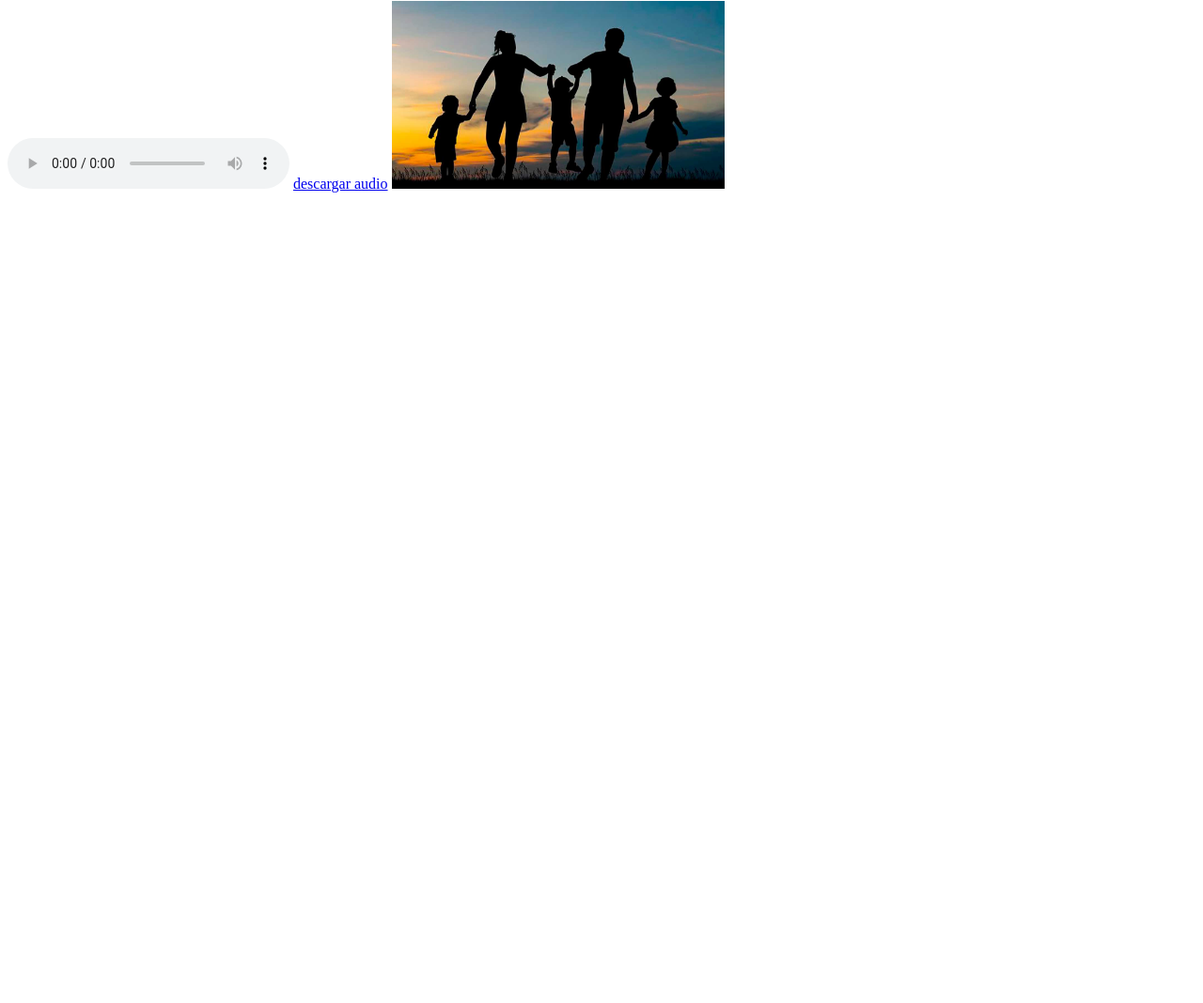
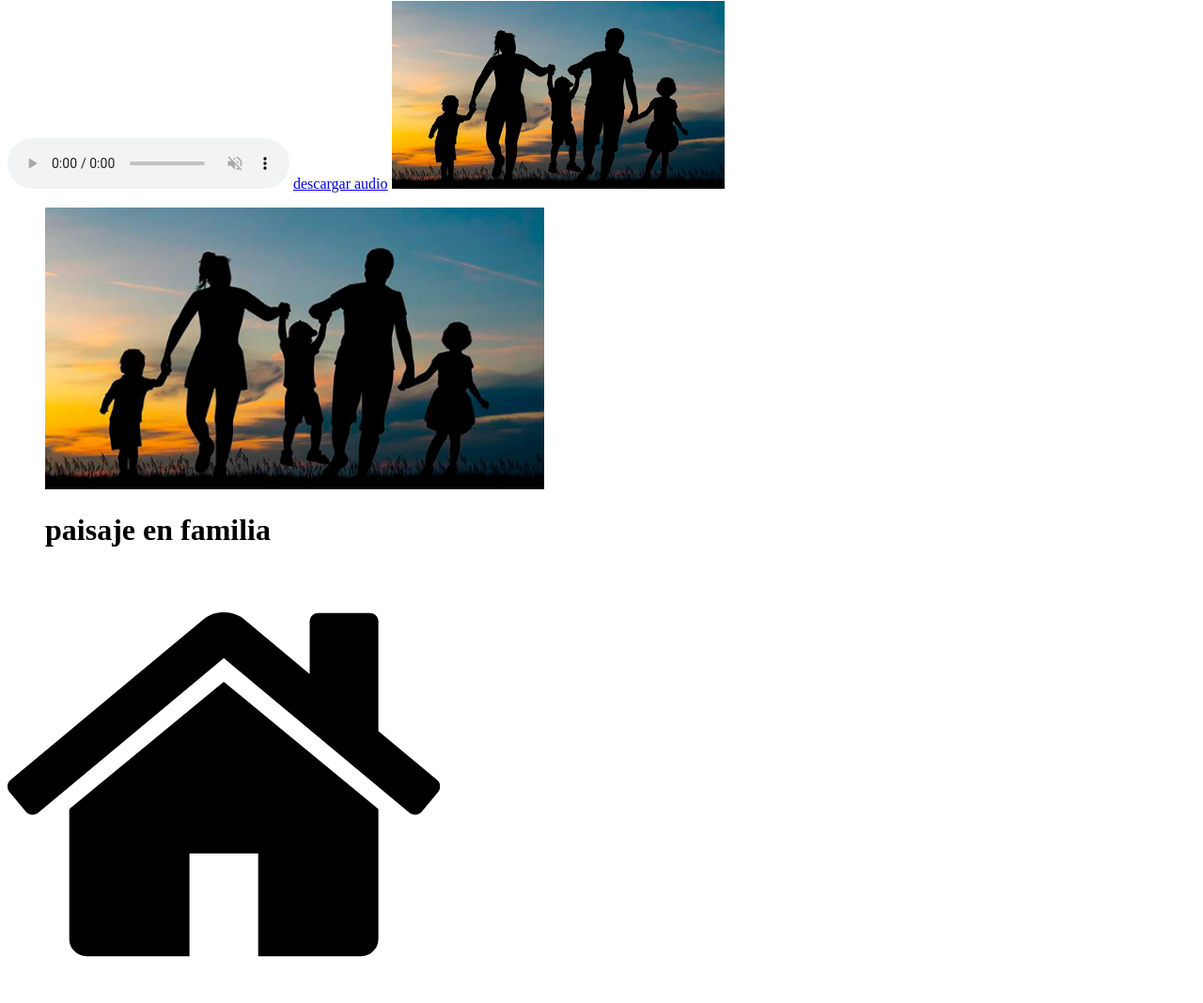
Before and after one commit to alucardkiba1/project-2, a plain HTML site: page index.html in a window 1280 px wide. Shown: the part 1294-2362 px from the top of the page at 94% size. Before the commit the page ends 1507 px from the top, so only its background shows below. Drawn offline with Linux system fonts and the light colour scheme.

Commit message:
hacer correcciones faltantes en el html

```diff
--- a/index.html
+++ b/index.html
@@ -25,7 +25,7 @@
     <section>
         <article>
             <h5> acerca de mi </h5>
-            <p> Hola soy Marisell</p>
+            <p> Hola soy jhon</p>
         </article>
     </section>
 
@@ -57,6 +57,7 @@
          src="./video/flower.webm"
          controls
          autoplay
+         muted
          loop
          height="300">
     </video>
@@ -65,6 +66,7 @@
         src="./audio/t-rex-roar.mp3"
         controls
         autoplay
+        muted
         controlslist="nodownload">
     </audio>
 
@@ -75,6 +77,61 @@
         src="./img/78-familia-o.webp"
          alt="familia"
          height="200">
+    <figure>
+        <img src="./img/78-familia-o.webp"
+         alt="familia"
+         height="300">
+        <figcaption><h1>paisaje en familia</h1></figcaption>
+    </figure>
+
+    <svg version="1.1" id="Capa_1" xmlns="http://www.w3.org/2000/svg" xmlns:xlink="http://www.w3.org/1999/xlink" x="0px" y="0px"
+    width="460.298px" height="460.297px" viewBox="0 0 460.298 460.297" style="enable-background:new 0 0 460.298 460.297;"
+    xml:space="preserve">
+<g>
+   <g>
+       <path d="M230.149,120.939L65.986,256.274c0,0.191-0.048,0.472-0.144,0.855c-0.094,0.38-0.144,0.656-0.144,0.852v137.041
+           c0,4.948,1.809,9.236,5.426,12.847c3.616,3.613,7.898,5.431,12.847,5.431h109.63V303.664h73.097v109.64h109.629
+           c4.948,0,9.236-1.814,12.847-5.435c3.617-3.607,5.432-7.898,5.432-12.847V257.981c0-0.76-0.104-1.334-0.288-1.707L230.149,120.939
+           z"/>
+       <path d="M457.122,225.438L394.6,173.476V56.989c0-2.663-0.856-4.853-2.574-6.567c-1.704-1.712-3.894-2.568-6.563-2.568h-54.816
+           c-2.666,0-4.855,0.856-6.57,2.568c-1.711,1.714-2.566,3.905-2.566,6.567v55.673l-69.662-58.245
+           c-6.084-4.949-13.318-7.423-21.694-7.423c-8.375,0-15.608,2.474-21.698,7.423L3.172,225.438c-1.903,1.52-2.946,3.566-3.14,6.136
+           c-0.193,2.568,0.472,4.811,1.997,6.713l17.701,21.128c1.525,1.712,3.521,2.759,5.996,3.142c2.285,0.192,4.57-0.476,6.855-1.998
+           L230.149,95.817l197.57,164.741c1.526,1.328,3.521,1.991,5.996,1.991h0.858c2.471-0.376,4.463-1.43,5.996-3.138l17.703-21.125
+           c1.522-1.906,2.189-4.145,1.991-6.716C460.068,229.007,459.021,226.961,457.122,225.438z"/>
+   </g>
+</g>
+<g>
+</g>
+<g>
+</g>
+<g>
+</g>
+<g>
+</g>
+<g>
+</g>
+<g>
+</g>
+<g>
+</g>
+<g>
+</g>
+<g>
+</g>
+<g>
+</g>
+<g>
+</g>
+<g>
+</g>
+<g>
+</g>
+<g>
+</g>
+<g>
+</g>
+</svg>
 
 
 
```
Also changed, not shown: icon/Home_free_icon.svg (added).
